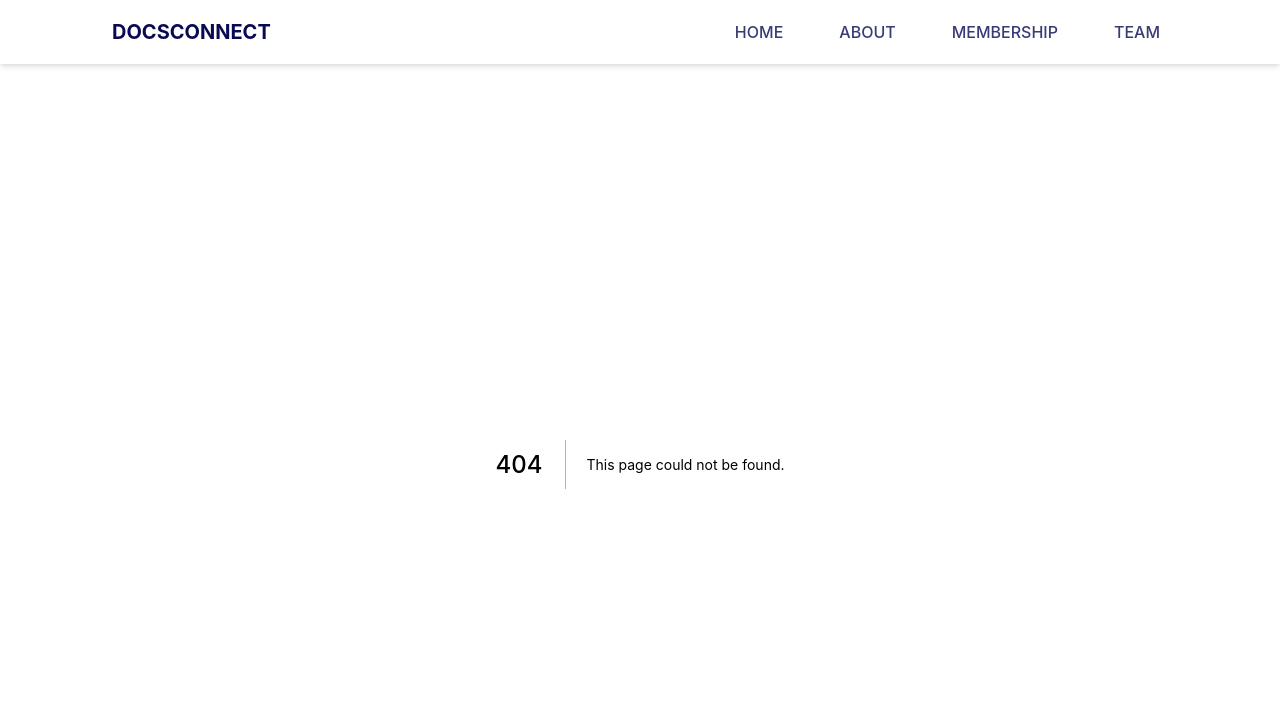
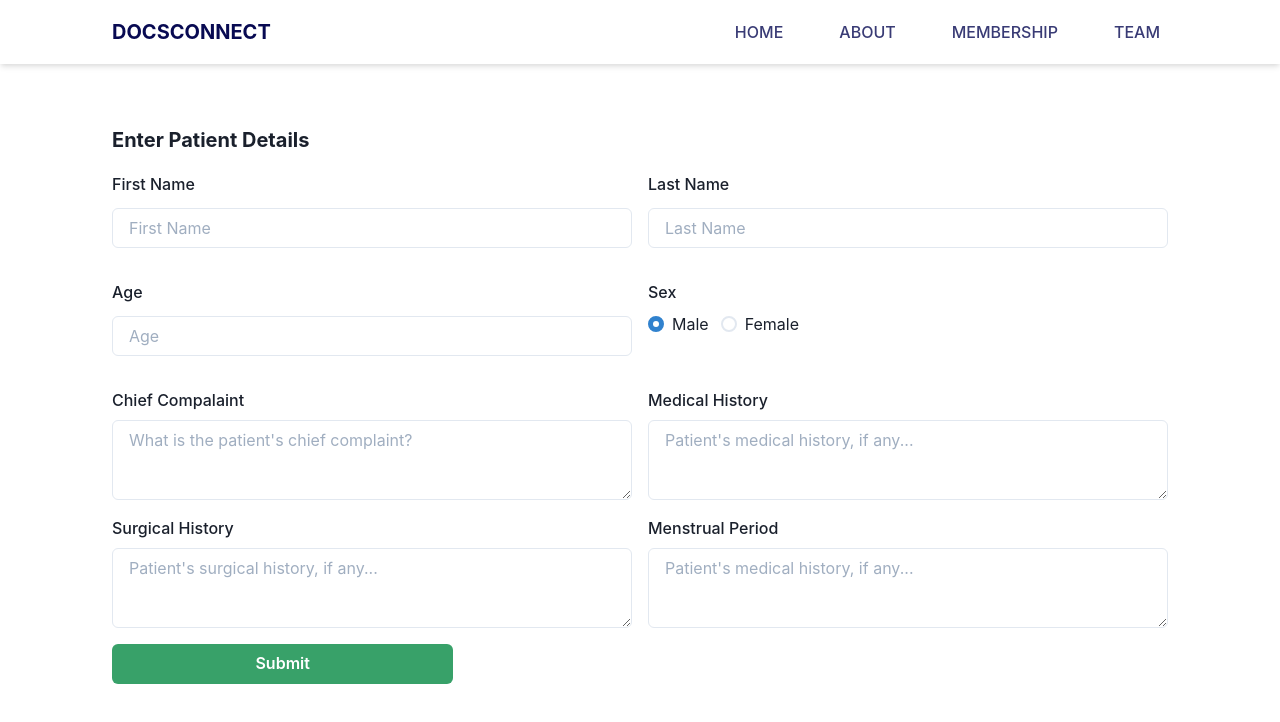
Before and after one commit to pranavsoni1101/docs_connect, a Next.js app: page /patientDetails in a window 1280 px wide. Before the commit this address had no page. Shown: the top 722 px of the page. Built offline with nearby package versions, Linux system fonts and the light colour scheme.

Commit message:
Added a patient details page

```diff
--- /dev/null
+++ b/pages/patientDetails/index.jsx
@@ -0,0 +1,192 @@
+import React from 'react';
+import { FormControl, FormLabel, Input, Button, Grid, GridItem, Heading, RadioGroup, Radio, HStack, Textarea } from '@chakra-ui/react';
+import Section from '../../components/Section';
+import SectionContent from '../../components/Section/SectionContent';
+import { useState } from 'react/cjs/react.development';
+
+const Patient = () => {
+
+    const [patientInfo, setPatientInfo] = useState({
+        firstName: "",
+        lastName: "",
+        age: "",
+        sex: "M",
+        complaint: "",
+        medicalHist: "",
+        surgicalHist: "",
+        menstrualPeriod: "",
+    })
+
+    const handleChange = (event) => {
+        setPatientInfo({
+            ...patientInfo,
+            [event.target.name] : event.target.value
+        })
+    }
+
+    return(
+        <>
+            <Section>
+                <SectionContent>
+                    <Heading
+                        size            = "md"
+                        marginBottom = "1em"
+                    >
+                        Enter Patient Details
+                    </Heading>
+                    <FormControl>
+                        <Grid
+                            templateColumns = "repeat(12, 1fr)"
+                            gap={4}
+                        >
+                            <GridItem
+                                colSpan={6}
+                            >
+                                <FormLabel htmlFor='first-name'>
+                                  First Name
+                                </FormLabel>
+                                <Input
+                                    id            = "first-name"
+                                    name          = "firstName"
+                                    type          = "text"
+                                    value         = {patientInfo.firstName}
+                                    onChange      = {handleChange}
+                                    marginTop     = "4px"
+                                    placeholder   = 'First Name'
+                                    autoComplete  = "off"
+                                    marginBottom  = "1em"
+                                    textTransform = "capitalize"
+                                />
+                            </GridItem>
+                            <GridItem
+                                colSpan={6}
+                            >
+                                <FormLabel htmlFor='last-name'>
+                                  Last Name
+                                </FormLabel>
+                                <Input
+                                    id            = "last-name"
+                                    name          = "lastName"
+                                    type          = "text"
+                                    value         = {patientInfo.lastName}
+                                    onChange      = {handleChange}
+                                    marginTop     = "4px"
+                                    placeholder   = 'Last Name'
+                                    autoComplete  = "off"
+                                    marginBottom  = "1em"
+                                    textTransform = "capitalize"
+                                />
+                            </GridItem>
+                            <GridItem
+                                colSpan={6}
+                            >
+                                <FormLabel htmlFor='age'>
+                                    Age
+                                </FormLabel>
+                                <Input
+                                    id            = "age"
+                                    name          = "age"
+                                    type          = "text"
+                                    value         = {patientInfo.age}
+                                    onChange      = {handleChange}
+                                    marginTop     = "4px"
+                                    placeholder   = 'Age'
+                                    autoComplete  = "off"
+                                    marginBottom  = "1em"
+                                    textTransform = "capitalize"
+                                />
+                            </GridItem>
+                            <GridItem
+                                colSpan={6}
+                            >
+                                <FormLabel htmlFor='sex'>
+                                    Sex
+                                </FormLabel>
+                                {/* State needs to be worked upon */}
+                                <RadioGroup
+                                    id       = 'sex'
+                                    name     = 'sex'
+                                    value    = {patientInfo.sex}
+                                    onChange = {handleChange}
+                                >
+                                    <HStack spacing= "12px">
+                                        <Radio value = {"M"}>Male</Radio>
+                                        <Radio value = {"F"} >Female</Radio>
+                                    </HStack>
+                                </RadioGroup>
+                            </GridItem>
+                            <GridItem
+                                colSpan={6}
+                            >
+                                <FormLabel htmlFor='chief-complaint'>
+                                    Chief Compalaint
+                                </FormLabel>
+                                <Textarea
+                                    id    = 'chief-complaint'
+                                    name  = 'complaint'
+                                    value ={patientInfo.complaint}
+                                    onChange={handleChange}
+                                    placeholder = "What is the patient's chief complaint? "
+                                />
+                            </GridItem>
+                            <GridItem
+                                colSpan={6}
+                            >
+                                <FormLabel htmlFor='medical-history'>
+                                    Medical History
+                                </FormLabel>
+                                <Textarea
+                                    id    = 'medical-history'
+                                    name  = 'medicalHist'
+                                    value ={patientInfo.medicalHist}
+                                    onChange={handleChange}
+                                    placeholder = "Patient's medical history, if any... "
+                                />
+                            </GridItem>
+                            <GridItem
+                                colSpan={6}
+                            >
+                                <FormLabel htmlFor='surgical-history'>
+                                    Surgical History
+                                </FormLabel>
+                                <Textarea
+                                    id    = 'surgical-history'
+                                    name  = 'surgicalHist'
+                                    value ={patientInfo.surgicalHist}
+                                    onChange={handleChange}
+                                    placeholder = "Patient's surgical history, if any..."
+                                />
+                            </GridItem>
+                            <GridItem
+                                colSpan={6}
+                            >
+                                <FormLabel htmlFor='menstrual-period'>
+                                    Menstrual Period
+                                </FormLabel>
+                                <Textarea
+                                    id    = 'menstrual-period'
+                                    name  = 'menstrualPeriod'
+                                    value ={patientInfo.menstrualPeriod}
+                                    onChange={handleChange}
+                                    placeholder = "Patient's medical history, if any..."
+                                />
+                            </GridItem>
+                            <GridItem
+                                colSpan={4}
+                            >
+                                <Button
+                                    colorScheme = "green"
+                                    width       = "100%"
+                                >
+                                    Submit
+                                </Button>
+                            </GridItem>
+                        </Grid>
+                    </FormControl>
+                </SectionContent>
+            </Section>
+        </>
+    )
+}
+
+export default Patient;
```
